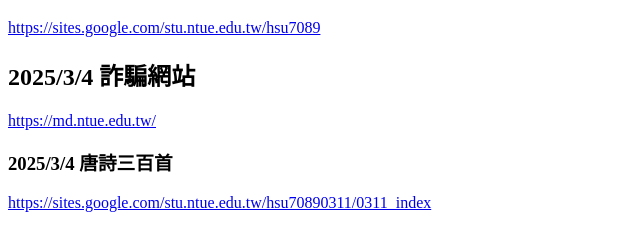
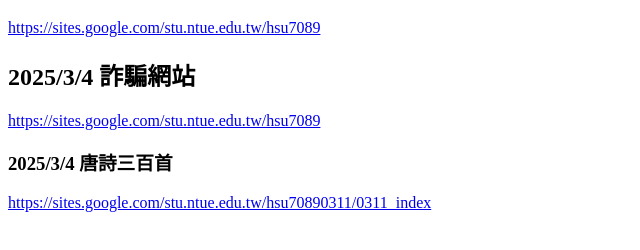
Before and after one commit to hsu7089/hsu7089.github.io, a plain HTML site: page index.html in a window 1280 px wide. Shown: the part 70-320 px from the top of the page, without its empty margins (0-640 px from the left). Drawn offline with Linux system fonts and the light colour scheme.

Commit message:
上個修正弄反了

```diff
--- a/index.html
+++ b/index.html
@@ -12,7 +12,7 @@
     </p>
 
     <h2>2025/3/4 詐騙網站</h2>
-    <p><a href="https://sites.google.com/stu.ntue.edu.tw/hsu7089">https://md.ntue.edu.tw/</a></p>
+    <p><a href="https://md.ntue.edu.tw/">https://sites.google.com/stu.ntue.edu.tw/hsu7089</a></p>
 
     <h3>2025/3/4 唐詩三百首</h3>
     <p><a href="0311/0311_index.html">https://sites.google.com/stu.ntue.edu.tw/hsu70890311/0311_index</a></p>
```
